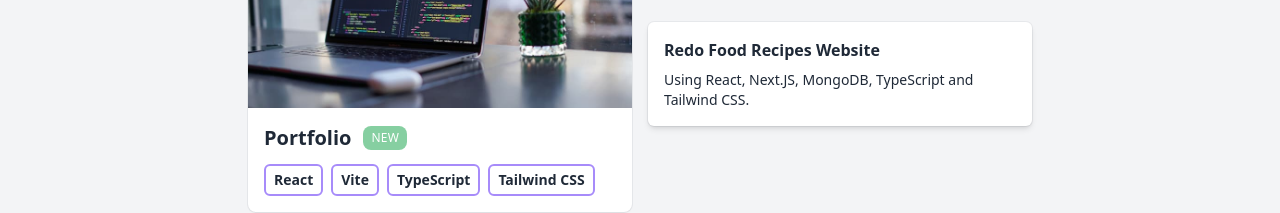
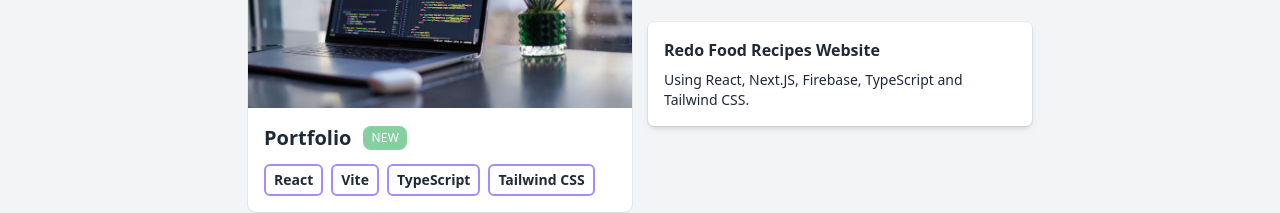
Before and after one commit to justaslaz/portfolio, a React (Vite) app: page / in a window 1280 px wide. Both pictures are taken after a click on the button "What's next?". Shown: the part 946-1159 px from the top of the page. Built offline with nearby package versions, Linux system fonts and the light colour scheme.

Commit message:
update next stack to firebase

```diff
--- a/src/components/Projects/Projects.tsx
+++ b/src/components/Projects/Projects.tsx
@@ -35,7 +35,7 @@ export default function Projects() {
             <p className="text-sm">
               Using React,{' '}
               <strong className="font-medium dark:font-bold">
-                Next.JS, MongoDB
+                Next.JS, Firebase
               </strong>
               , TypeScript and Tailwind CSS.
             </p>
```
